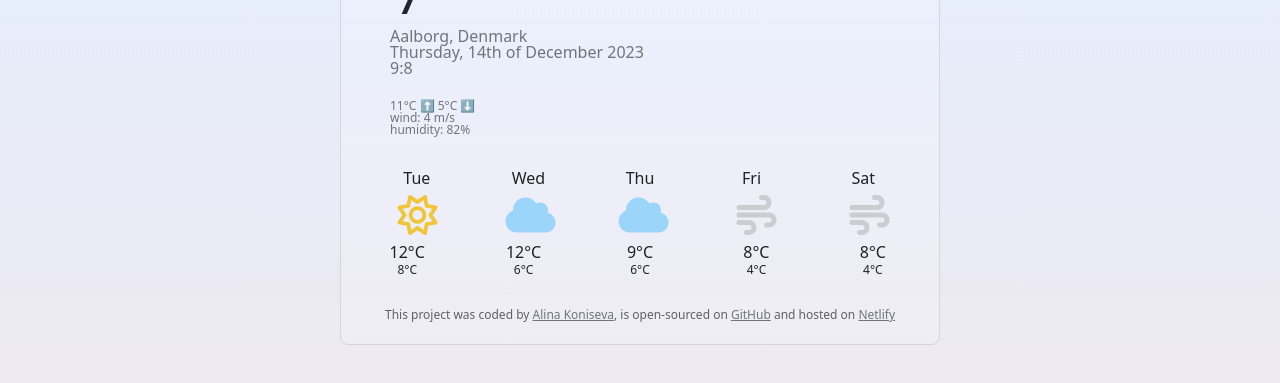
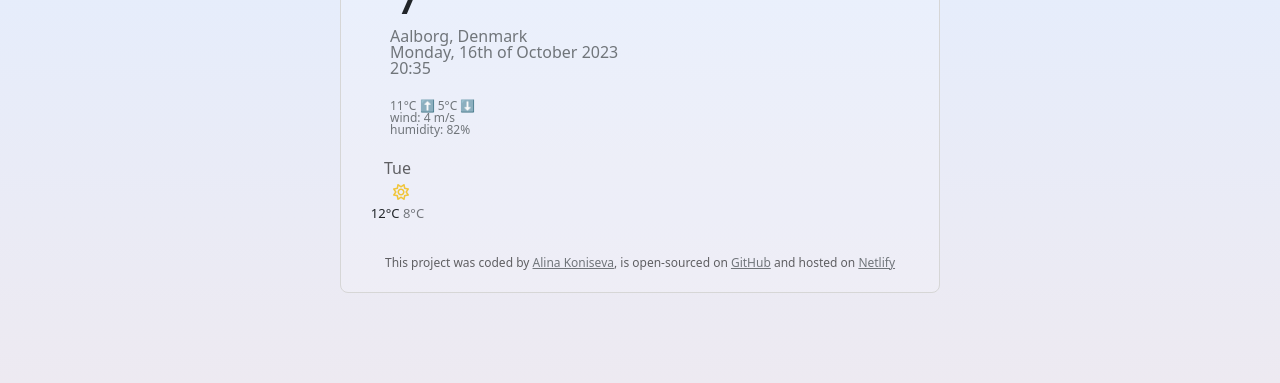
Before and after one commit to AlinaKoniseva/my-weather-app, a plain HTML site: page index.html in a window 1280 px wide. Shown: the part 157-540 px from the top of the page. Drawn offline with nearby package versions, Linux system fonts and the light colour scheme.

Commit message:
Changed weather forecast html

```diff
--- a/index.html
+++ b/index.html
@@ -52,7 +52,7 @@
           <span class="day">Monday</span>, <span class="date">16</span>th of
           <span class="month">October</span> <span class="year">2023</span>
         </li>
-        <li class="location-date">
+        <li class="location-date" id="time">
           <span class="hours">20</span>:<span class="minutes">35</span>
         </li>
       </ul>
@@ -62,43 +62,23 @@
         <li class="weather-units">wind: <span id="wind-speed">4</span> m/s</li>
         <li class="weather-units">humidity: <span id="humidity">82</span>%</li>
       </ul>
-      <div class="row" id="forecast">
-        <div class="weekdays">
-          <div class="col">Tue</div>
-          <div class="col">Wed</div>
-          <div class="col">Thu</div>
-          <div class="col">Fri</div>
-          <div class="col">Sat</div>
-        </div>
-      </div>
 
-      <div class="row">
-        <div class="icons">
-          <i class="fa-regular fa-sun col"></i>
-          <i class="fa-solid fa-cloud col"></i>
-          <i class="fa-solid fa-cloud col"></i>
-          <i class="fa-solid fa-wind col"></i>
-          <i class="fa-solid fa-wind col"></i>
-        </div>
-      </div>
-      <div class="temperature-high">
+      <div class="weather-forecast">
         <div class="row">
-          <div class="col">12°C</div>
-          <div class="col">12°C</div>
-          <div class="col">9°C</div>
-          <div class="col">8°C</div>
-          <div class="col">8°C</div>
-        </div>
-      </div>
-      <div class="temperature-low">
-        <div class="row">
-          <div class="col">8°C</div>
-          <div class="col">6°C</div>
-          <div class="col">6°C</div>
-          <div class="col">4°C</div>
-          <div class="col">4°C</div>
-        </div>
-      </div>
+          <div class="col-2">
+            <div class="weather-forecast-date">
+            Tue
+          </div>
+            <i class="fa-regular fa-sun col"></i>
+            <div class="weather-forecast-temperatures">
+              <span class="weather-forecast-temperature-max">
+            12°C</span>
+            <span class="weather-forecast-temperature-min"> 8°C</span>
+          </div>
+          </div>
+
+
+
       <footer>
         This project was coded by
         <a href="https://github.com/AlinaKoniseva" class="link" target="_blank"
--- a/script.js
+++ /dev/null
@@ -1,100 +0,0 @@
-let weather = {
-  paris: {
-    temp: 19.7,
-    humidity: 80,
-  },
-  tokyo: {
-    temp: 17.3,
-    humidity: 50,
-  },
-  lisbon: {
-    temp: 30.2,
-    humidity: 20,
-  },
-  "san francisco": {
-    temp: 20.9,
-    humidity: 100,
-  },
-  oslo: {
-    temp: -5,
-    humidity: 20,
-  },
-};
-
-let now = new Date();
-let days = [
-  "Sunday",
-  "Monday",
-  "Tuesday",
-  "Wednesday",
-  "Thursday",
-  "Friday",
-  "Saturday",
-];
-let day = document.querySelector(".day");
-day.innerHTML = days[now.getDay()];
-
-let date = document.querySelector(".date");
-date.innerHTML = now.getDate();
-
-let months = [
-  "January",
-  "February",
-  "March",
-  "April",
-  "May",
-  "June",
-  "July",
-  "August",
-  "September",
-  "October",
-  "November",
-  "December",
-];
-function displayTemperature(response) {
-  console.log(response.data);
-  let temperatureElement = document.querySelector("#current-temperature");
-  let temperature = Math.round(response.data.temperature.current);
-  temperatureElement.innerHTML = temperature;
-
-  let windElement = document.querySelector("#wind-speed");
-  let wind = Math.round(response.data.wind.speed);
-  windElement.innerHTML = wind;
-
-  let humidityElement = document.querySelector("#humidity");
-  let humidity = response.data.temperature.humidity;
-  humidityElement.innerHTML = humidity;
-
-  let iconElement = document.querySelector("#icon");
-  iconElement.setAttribute("src", `${response.data.condition.icon_url}`);
-
-  let country = response.data.country;
-  let countryElement = document.querySelector(".country");
-  countryElement.innerHTML = country;
-}
-function enterCity(event) {
-  event.preventDefault();
-  let input = document.querySelector(".form-control");
-  let cityInput = document.querySelector(".city");
-  let city = input.value;
-  let apiKey = "8fc64cbao4tb098dbc03ed2c6338eea9";
-  let apiUrl = `https://api.shecodes.io/weather/v1/current?query=${city}&key=${apiKey}&units=metric`;
-
-  axios.get(apiUrl).then(displayTemperature);
-  cityInput.innerHTML = city;
-}
-
-let form = document.querySelector("form");
-form.addEventListener("submit", enterCity);
-
-let month = document.querySelector(".month");
-month.innerHTML = months[now.getMonth()];
-
-let year = document.querySelector(".year");
-year.innerHTML = now.getFullYear();
-
-let hour = document.querySelector(".hours");
-hour.innerHTML = now.getHours();
-
-let minute = document.querySelector(".minutes");
-minute.innerHTML = now.getMinutes();
--- a/style.css
+++ b/style.css
@@ -132,3 +132,23 @@ footer {
 .fa-wind {
   color: #b8bbb9a1;
 }
+
+.weather-forecast {
+  margin-top: 20px;
+  text-align: center;
+
+}
+
+.weather-forecast-date {
+  font-size: 16px;
+  color: #000;
+  opacity: 0.6;
+}
+
+.weather-forecast-temperatures {
+  font-size: 13px;
+}
+.weather-forecast-temperature-min {
+  opacity: 0.6;
+
+}
```
